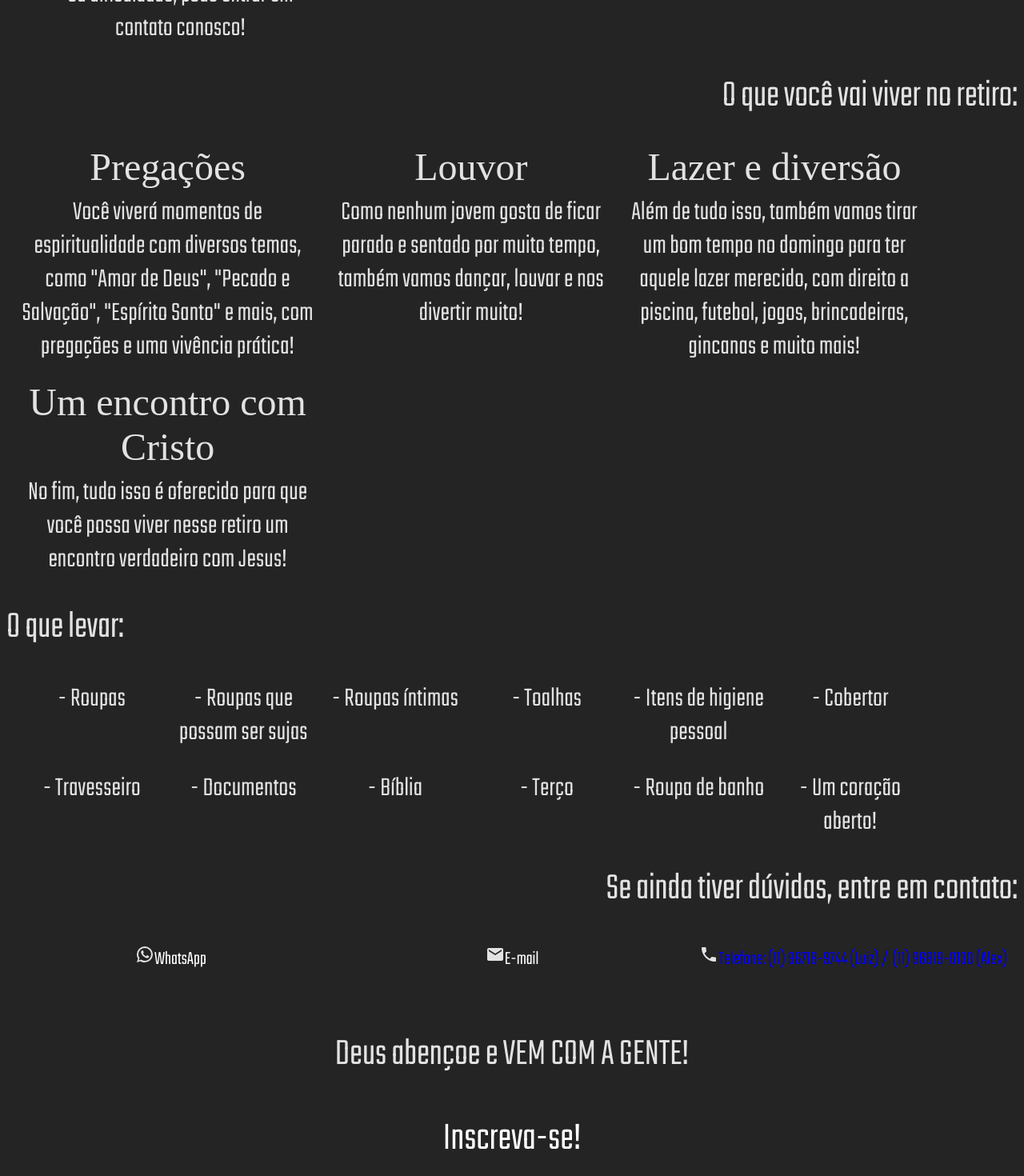
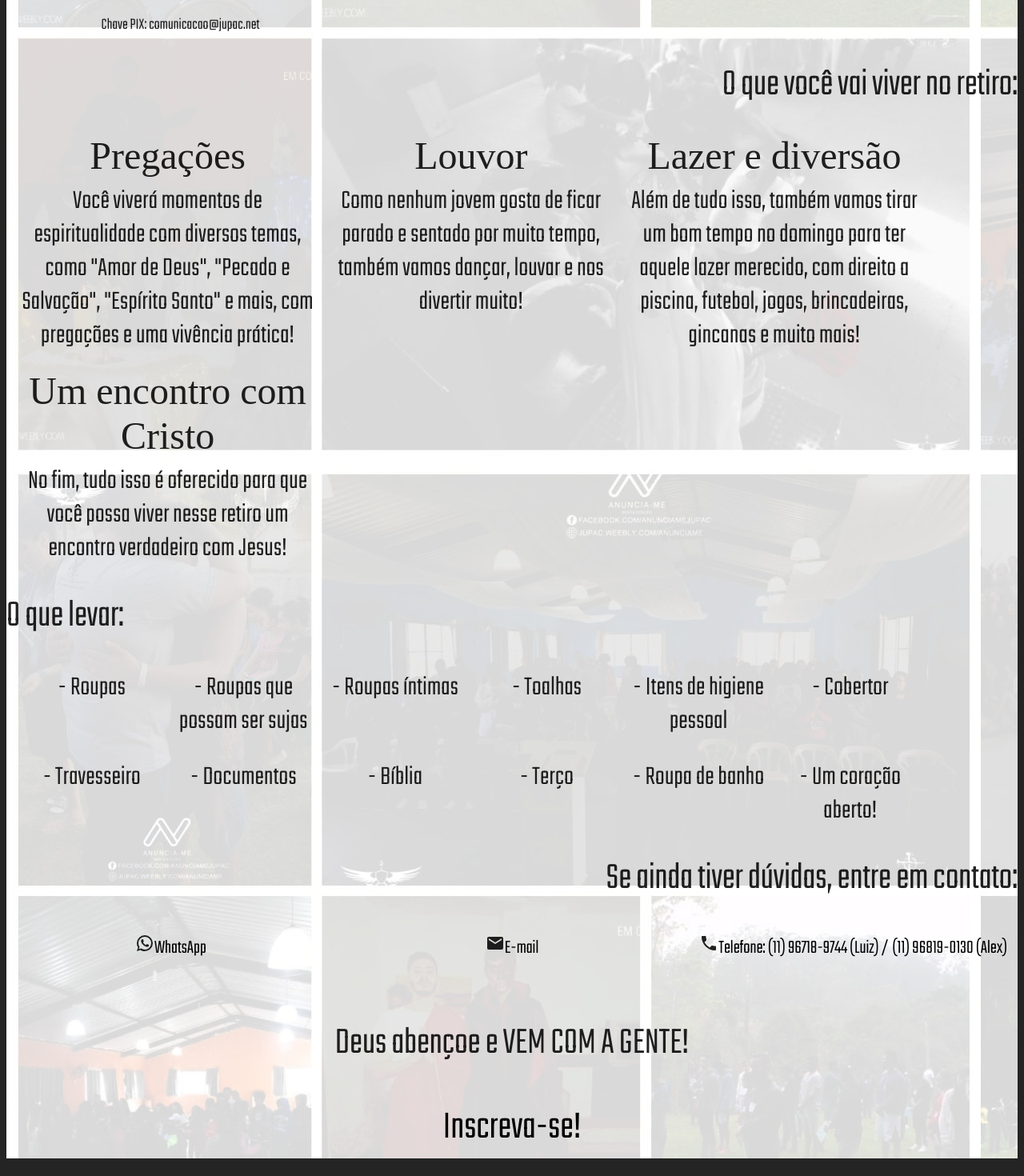
Before and after one commit to LuizSilva2714/anunciame, a React (Vite) app: page / in a window 1280 px wide. Shown: the part 1054-2524 px from the top of the page at 80% size. Built offline with nearby package versions, Linux system fonts and the light colour scheme; a web font is replaced by a local one.

Commit message:
Adicionando image background, links de inscrição e chave Pix na parte de pagamento

```diff
--- a/src/components/Contact.tsx
+++ b/src/components/Contact.tsx
@@ -24,7 +24,7 @@ function Contact() {
                     fontFamily: 'Teko, sans-serif',
                     textDecoration: 'none',
                     fontSize: 24,
-                    color: 'white'
+                    color: 'black'
                 }}>WhatsApp</a>
             </Grid>
             <Grid item xs={12} sm={12} md={6} lg={4} xl={4} textAlign={'center'}>
@@ -35,7 +35,7 @@ function Contact() {
                     fontFamily: 'Teko, sans-serif',
                     textDecoration: 'none',
                     fontSize: 24,
-                    color: 'white'
+                    color: 'black'
                 }}>E-mail</a>
             </Grid>
             <Grid item xs={12} sm={12} md={6} lg={4} xl={4} textAlign={'center'}>
@@ -45,8 +45,9 @@ function Contact() {
                 <a target="_blank" style={{
                     fontFamily: 'Teko, sans-serif',
                     textDecoration: 'none',
-                    fontSize: 24
-                }} href="https://wa.me/5511967189744">Telefone: (11) 96718-9744 (Luiz) /</a> <a target="_blank" href="https://wa.me/5511968190130" style={{fontFamily: 'Teko, sans-serif', textDecoration: 'none', fontSize: 24}}> (11) 96819-0130 (Alex)</a>
+                    fontSize: 24,
+                    color: 'black'
+                }} href="https://wa.me/5511967189744">Telefone: (11) 96718-9744 (Luiz) /</a> <a target="_blank" href="https://wa.me/5511968190130" style={{fontFamily: 'Teko, sans-serif', textDecoration: 'none', fontSize: 24, color: 'black'}}> (11) 96819-0130 (Alex)</a>
             </Grid>
         </Grid>
         <Typography variant="h3" mt={3} fontFamily={'Teko, sans-serif'} fontWeight={'medium'} align="center" mb={5}>
--- a/src/components/HeaderContainer.tsx
+++ b/src/components/HeaderContainer.tsx
@@ -24,7 +24,7 @@ function HeaderContainer() {
 
     return (
         <Container className={"header-container fade-in-from-top " + fadeClass}>
-            <Typography variant="h1" gutterBottom className="main-title" align="center" mt={4} fontFamily={'Teko, sans-serif'} fontWeight={'bold'}>
+            <Typography variant="h2" gutterBottom className="main-title" align="center" mt={4} fontFamily={'Teko, sans-serif'} fontWeight={'bold'}>
                 ANUNCIA-ME VII
             </Typography>
             <Typography variant="h3" gutterBottom className="main-slogan" align="center" mt={1} fontFamily={'Qwigley, cursive'}>
--- a/src/components/InscriptionLink.tsx
+++ b/src/components/InscriptionLink.tsx
@@ -3,7 +3,7 @@ import { Link, Typography } from "@mui/material";
 function InscriptionLink() {
     return (
         <Typography align="center">
-            <Link href="#" underline="none" fontSize={50} fontFamily={'Teko, sans-serif'} color={'white'} textAlign={'center'}>
+            <Link href="https://forms.gle/o5izNL1hikEgpNSG6" underline="none" fontSize={50} fontFamily={'Teko, sans-serif'} color={'black'} textAlign={'center'}>
                 Inscreva-se!
             </Link>
         </Typography>
--- a/src/components/MainSection.tsx
+++ b/src/components/MainSection.tsx
@@ -44,6 +44,9 @@ function MainSection() {
                 <Typography variant="h4" gutterBottom align="center" mt={1} fontFamily={'Teko, sans-serif'} fontWeight={'light'}>
                 O valor da inscrição é R$ 60, mas caso você tenha qualquer problema ou dificuldade, pode entrar em contato conosco!
                 </Typography>
+                <Typography variant="h6" gutterBottom align="center" mt={1} fontFamily={'Teko, sans-serif'} fontWeight={'light'}>
+                Chave PIX: comunicacao@jupac.net
+                </Typography>
             </Grid>
         </Grid>
         </>
--- a/src/styles/App.css
+++ b/src/styles/App.css
@@ -1,3 +1,5 @@
 .home{
     width: 100%;
+    background-image: url('/src/assets/images/background_2.jpeg');
+    background-color: rgba(255, 255, 255, 1);
 }
--- a/src/styles/index.css
+++ b/src/styles/index.css
@@ -4,7 +4,7 @@
   font-weight: 400;
 
   color-scheme: light dark;
-  color: rgba(255, 255, 255, 0.87);
+  color: rgba(0, 0, 0, 0.87);
   background-color: #242424;
 
   font-synthesis: none;
```
Also changed, not shown: src/assets/images/background.jpeg, src/assets/images/background_2.jpeg (added).
